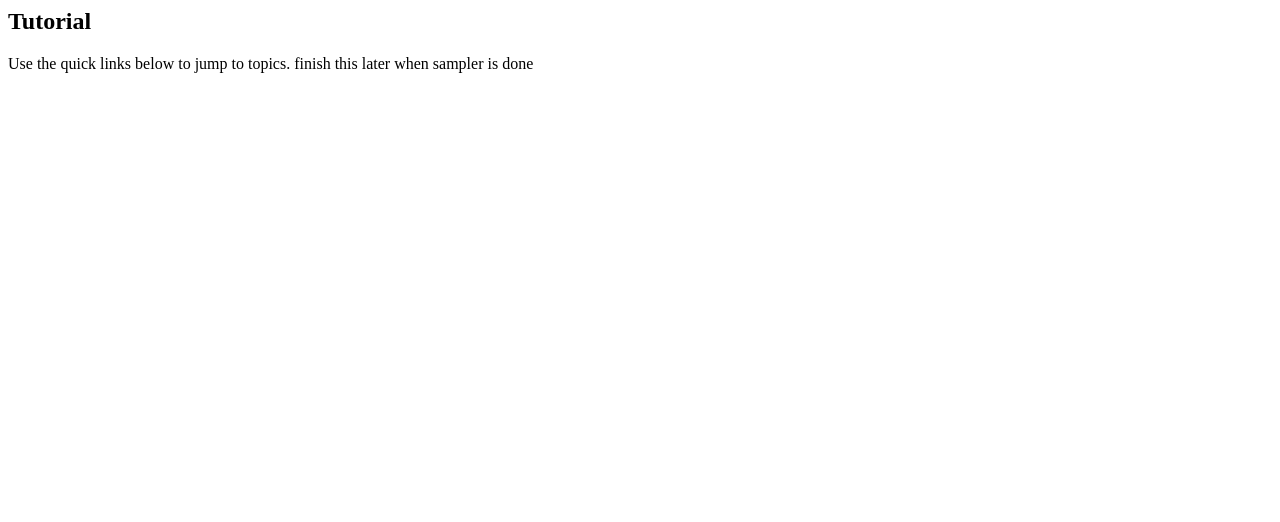
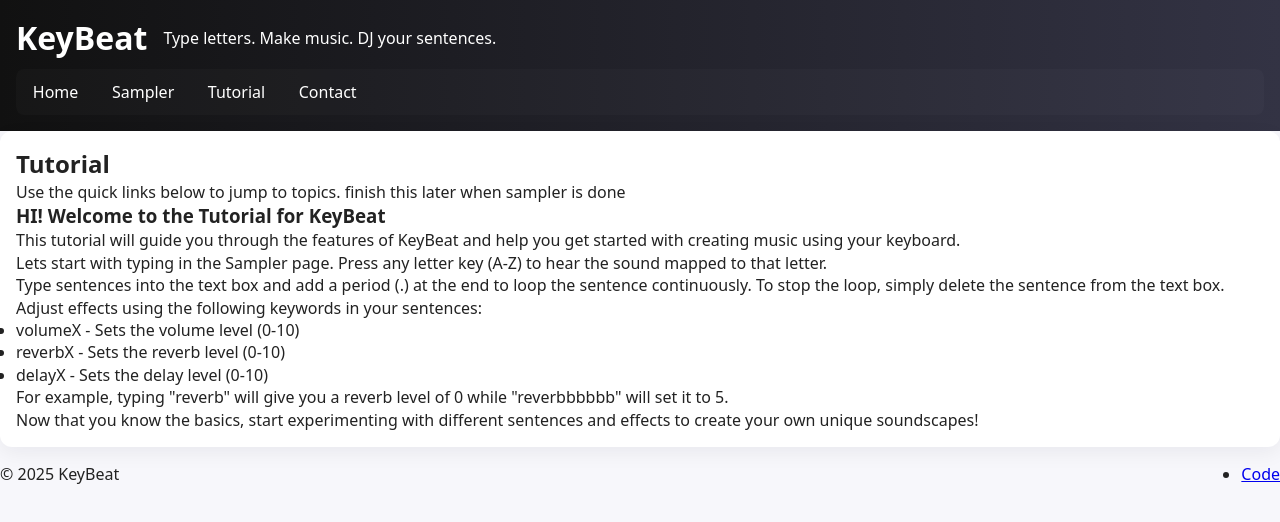
Before and after one commit to liwazaki/Music, a plain HTML site: page tutorial.html in a window 1280 px wide. Drawn offline with Linux system fonts and the light colour scheme.

Commit message:
new content pages

```diff
--- a/tutorial.html
+++ b/tutorial.html
@@ -1,4 +1,57 @@
+<!doctype html>
+<html lang="en">
+<head>
+  <meta charset="utf-8" />
+  <meta name="viewport" content="width=device-width,initial-scale=1" />
+  <title>KeyBeat — Type to DJ</title>
+  <link rel="stylesheet" href="css/styles.css" />
+</head>
+<body>
+<header id="site-header">
+    <div class="brand">
+      <h1>KeyBeat</h1>
+      <p class="tag">Type letters. Make music. DJ your sentences.</p>
+    </div>
+    <nav id="main-nav" role="navigation" aria-label="Main">
+      <ul class="nav-list">
+        <li><a href="index.html">Home</a></li>
+        <li><a href="sampler.html">Sampler</a></li>
+        <li><a href="tutorial.html">Tutorial</a></li>
+        <li><a href="contact.html">Contact</a></li>
+      </ul>
+    </nav>
+</header>
 <section id="tutorial" class="card">
   <h2>Tutorial</h2>
   <p>Use the quick links below to jump to topics. finish this later when sampler is done</p>
+
+<h3>HI! Welcome to the Tutorial for KeyBeat</h3>
+<p>This tutorial will guide you through the features of KeyBeat and help you get started with creating music using your keyboard.</p>
+
+<p>Lets start with typing in the Sampler page. Press any letter key (A-Z) to hear the sound mapped to that letter. </p>
+
+<p>Type sentences into the text box and add a period (.) at the end to loop the sentence continuously.
+To stop the loop, simply delete the sentence from the text box.</p>
+
+<p>Adjust effects using the following keywords in your sentences:</p>
+<ul>
+<li>volumeX - Sets the volume level (0-10)</li>
+<li>reverbX - Sets the reverb level (0-10)</li>
+<li>delayX - Sets the delay level (0-10)</li>
+</ul>
+<p>For example, typing "reverb" will give you a reverb level of 0 while "reverbbbbbb" will set it to 5.</p>
+<p>Now that you know the basics, start experimenting with different sentences and effects to create your own unique soundscapes!</p>
 </section>
+<!--footer for the site-->
+<footer id="site-footer">
+    <div class="footer-left">
+    <p>&copy; <span id="year"></span> KeyBeat</p>
+    </div>
+    <div class="footer-right">
+    <ul class="inline-links">
+    <li><a href="https://github.com/liwazaki/Music" rel="noopener" target="_blank">Code</a></li>
+    </ul>
+    </div>
+</footer>
+<!--makes it so the year in the footer will always the the most recent version-->
+<script>document.getElementById('year').textContent = new Date().getFullYear();</script>
```
Also changed, not shown: index.html (+5 -0 lines), about.html (added), examples.html (added), saved.html (added).
